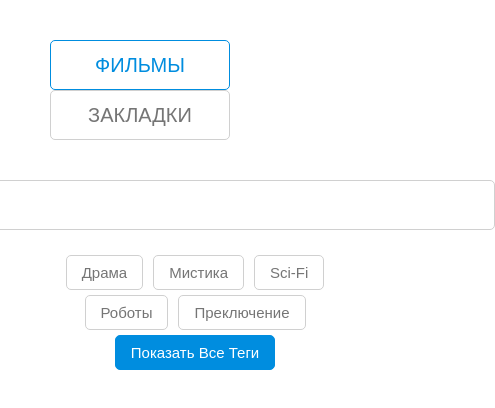
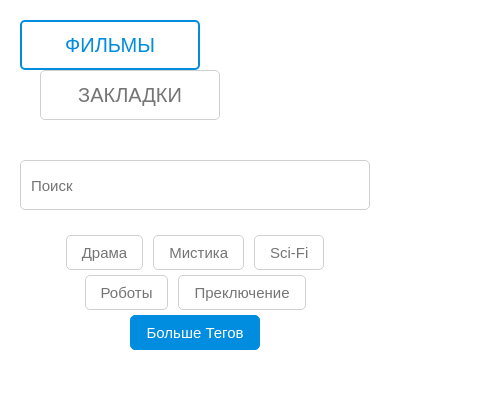
Before and after one commit to NiVyAl/taxnet, a website: page source/index.html in a window 390 px wide. Both pictures are taken after a click on the button "ФИЛЬМЫ". Shown: the whole page, 495 px wide, since content can reach past the window. Drawn offline with nearby package versions, Linux system fonts and the light colour scheme; files that its build step writes are made by us from their sources.

Commit message:
подправил css и js

```diff
--- a/source/index.html
+++ b/source/index.html
@@ -13,13 +13,12 @@
         <button class="switch switches-container__item" id="markButton">Закладки</button>
       </div>
 
-      <div class="text-input-container">
-        <input class="text-input text-input-container__item" type="text" maxlength="60" id="searchText" placeholder="Поиск">
-        <!--<div class="lupa text-input-container__lupa"></div>-->
-      </div>
+      <input class="text-input text-input-container__item" type="text" maxlength="60" id="searchText" placeholder="Поиск">
 
-      <div class="tags-container">
-        <button class="tag tag--button tags-container__button">Показать все теги</button>
+      <div class="t">
+        <div class="tags-container">
+          <button class="tag tag--button tags-container__button">Больше тегов</button>
+        </div>
       </div>
 
       <div class="films-container"></div>
--- a/source/less/button-more.less
+++ b/source/less/button-more.less
@@ -8,4 +8,5 @@
   cursor: pointer;
   color: white;
   padding: 8px 15px;
+  outline-offset: 1px;
 }
--- a/source/less/film.less
+++ b/source/less/film.less
@@ -1,6 +1,6 @@
 .film {
   border-top: 1px solid @light-gray;
-  width: 700px;
+  //width: 700px;
   //min-height: 50px;
   display: flex;
   justify-content: space-between;
--- a/source/less/films-container.less
+++ b/source/less/films-container.less
@@ -1,9 +1,10 @@
 .films-container {
   margin-bottom: 40px;
+  width: 100%;
 }
 
 .films-container__item {
-  //border-top: 0;
+  //width: 100%;
 }
 
 .films-container__item:first-child {
--- a/source/less/films.less
+++ b/source/less/films.less
@@ -2,5 +2,13 @@
   display: flex;
   flex-direction: column;
   align-items: center;
-  padding: 40px;
+  padding: 50px;
+  max-width: 700px;
+  margin: 0 auto;
 }
+
+@media(max-width: 500px) {
+  .films {
+    padding: 20px;
+  }
+}
--- a/source/less/switch.less
+++ b/source/less/switch.less
@@ -13,6 +13,11 @@
   outline: none;
 }
 
+.switch:focus {
+  //background-color: @main-color-light;
+  border: 2px solid @main-color;
+}
+
 .switch--selected {
   //background-color: @main-color;
   border-color: @main-color;
--- a/source/less/switches-container.less
+++ b/source/less/switches-container.less
@@ -3,5 +3,9 @@
 }
 
 .switches-container__item {
-  margin: 0 10px;
+  margin-left: 20px;
 }
+
+.switches-container__item:first-child {
+  margin-left: 0;
+}
--- a/source/less/tag.less
+++ b/source/less/tag.less
@@ -23,4 +23,5 @@
   background-color: @main-color;
   color: white;
   border-color: @main-color;
+  outline-offset: 1px;
 }
--- a/source/less/tags-container.less
+++ b/source/less/tags-container.less
@@ -21,7 +21,7 @@
 .tags-container__button:hover {
   text-decoration: underline;
 } */
-/*
+
 .tags-container__item:nth-child(1) {
   order: -6
 }
@@ -41,7 +41,7 @@
 .tags-container__item:nth-child(5) {
   order: -2
 }
-*/
+
 .tags-container__button{
-  order: 2;
+  order: 1;
 }
--- a/source/less/text-input.less
+++ b/source/less/text-input.less
@@ -1,5 +1,6 @@
 .text-input {
-  width: 600px;
+  //width: 600px;
+  width: 100%;
   height: 50px;
   font-size: 15px;
   margin-bottom: 25px;
--- a/source/less/variables.less
+++ b/source/less/variables.less
@@ -1,5 +1,7 @@
 //@blue: #0073e6;
 //@blue: #008ddf;
 @main-color: #008ddf;
+//@main-color-light: #dff3ff;
+@main-color-light: #e9f6fe;
 @light-gray: #d0d0d0;
 @gray: #757575;
--- a/source/scripts/script.js
+++ b/source/scripts/script.js
@@ -41,8 +41,10 @@ buttonMore.onclick = function(){
 
 /* поиск */
 var films;
-var search = function(data, letter) {
-  writenFilmsAmount = writeFilmAmount; // количество выведенных
+var search = function(data, letter, isFromFavourite) {
+  if (!isFromFavourite) {  // если запушен после добавление в избранное
+    writenFilmsAmount = writeFilmAmount;
+  }
   cleanFilmList();
   var findFilmAmout = 0;
 
@@ -76,10 +78,11 @@ var search = function(data, letter) {
       }
     }
   }
-  if (findFilmAmout > writeFilmAmount) {
+
+  if (findFilmAmout > writenFilmsAmount) { //writeFilmAmount
     buttonMore.classList.remove("visual-hidden");
     films = document.querySelectorAll(".film")
-    for (var i = writeFilmAmount; i < films.length; i++) {
+    for (var i = writenFilmsAmount; i < films.length; i++) {
       films[i].classList.add("visual-hidden");
     }
   } else {
@@ -145,9 +148,9 @@ var addFavourite = function(number, isMark) { // запускается при
 
   loadJSON('jsons/films.json', function(data) {
       if (isMark) {
-        writeFavourite(data);
+        writeFavourite(data, true);
       } else {
-        search(data, input.value);
+        search(data, input.value, true);
       }
     });
   localStorage.setItem("favourite", favouritesNumbers);
@@ -168,17 +171,19 @@ markButton.onclick = function() {
   });
 }
 
-var writeFavourite = function(data) {
-  writenFilmsAmount = writeFilmAmount;
+var writeFavourite = function(data, isFromFavourite) {
+  if (!isFromFavourite) {
+    writenFilmsAmount = writeFilmAmount;
+  };
   cleanFilmList();
   for (var i = 0; i < favouritesNumbers.length; i++) {
     writeFilm(data[favouritesNumbers[i]].title, favouritesNumbers[i], true);
   }
 
-  if (favouritesNumbers.length > writeFilmAmount) { // вывод только первых пятнадцати
+  if (favouritesNumbers.length > writenFilmsAmount) { // вывод только первых пятнадцати
     buttonMore.classList.remove("visual-hidden");
     films = document.querySelectorAll(".film")
-    for (var i = writeFilmAmount; i < films.length; i++) {
+    for (var i = writenFilmsAmount; i < films.length; i++) {
       films[i].classList.add("visual-hidden");
     }
   } else {
@@ -187,7 +192,7 @@ var writeFavourite = function(data) {
 }
 
 
-var filmButton = document.querySelector("#filmButton");
+var filmButton = document.querySelector("#filmButton");// кнопка "фильмы"
 filmButton.onclick = function() {
   tagsContainer.classList.remove("visual-hidden");
   filmButton.classList.add("switch--selected");
@@ -215,13 +220,13 @@ var isMoreTags = false;
 tagsMoreButton.onclick = function() {  //вывод всех тегов
   if (isMoreTags) {
     isMoreTags = false;
-    tagsMoreButton.innerHTML = "Показать все теги";
+    tagsMoreButton.innerHTML = "Больше тегов";
     for (var i = 0; i < moreTagsContainer.length; i++) {
       moreTagsContainer[i].classList.add("visual-hidden");
     }
   } else {
     isMoreTags = true;
-    tagsMoreButton.innerHTML = "Скрыть часть тегов";
+    tagsMoreButton.innerHTML = "Меньше тегов";
     if (moreTagsContainer.length > 0) {
       for (var i = 0; i < moreTagsContainer.length; i++) {
         moreTagsContainer[i].classList.remove("visual-hidden");
```
